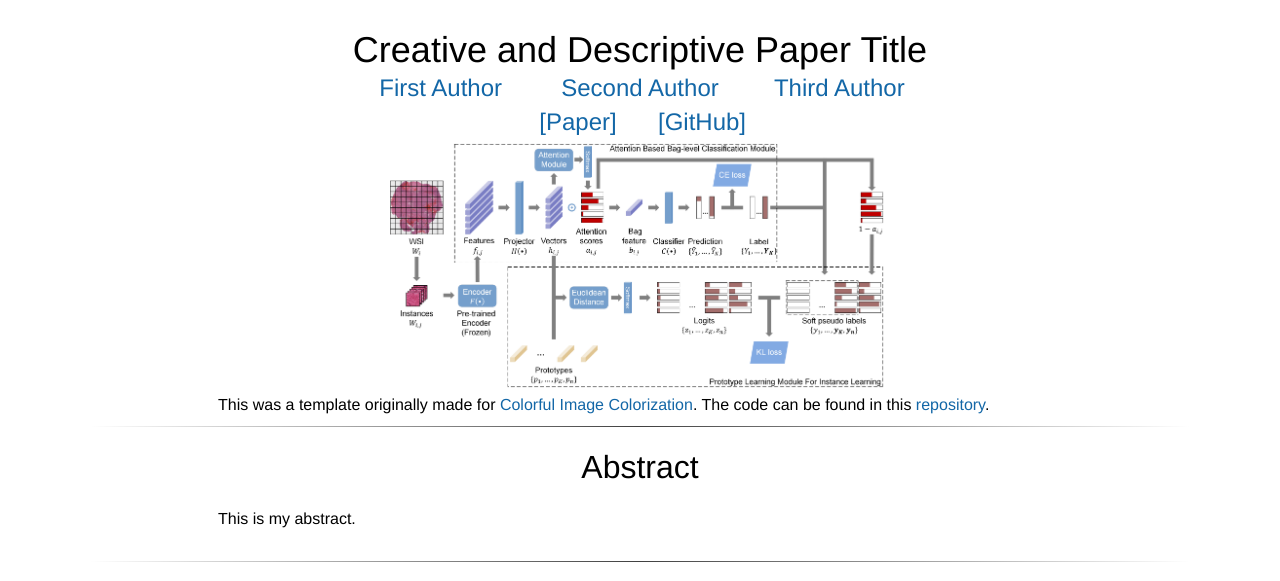
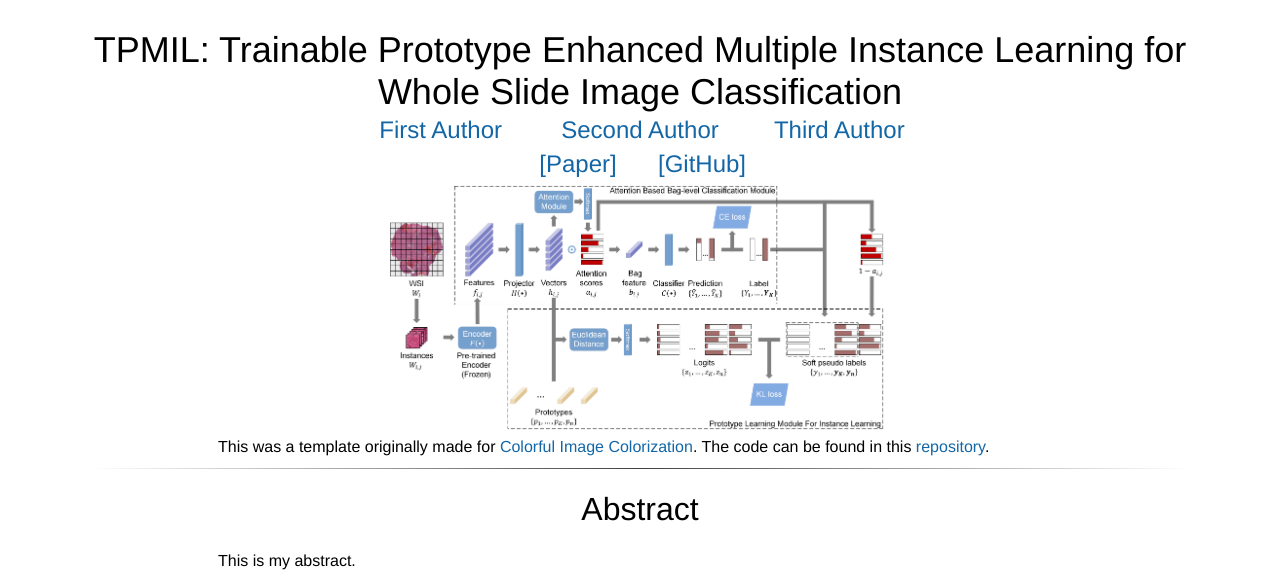
Before and after one commit to LitaoYang-Jet/TPMIL, a plain HTML site: page index.html in a window 1280 px wide. Shown: the top 581 px of the page. Drawn offline with Linux system fonts and the light colour scheme; a script that the page names is missing.

Commit message:
Add files via upload

```diff
--- a/index.html
+++ b/index.html
@@ -120,7 +120,7 @@
 <head>
 	<title>TPMIL</title>
 	<meta property="og:image" content="Path to my teaser.png"/> <!-- Facebook automatically scrapes this. Go to https://developers.facebook.com/tools/debug/ if you update and want to force Facebook to rescrape. -->
-	<meta property="og:title" content="TPMIL: Trainable Prototype Enhanced Multiple Instance Learning for Whole Slide Image Classification" />
+	<meta property="og:title" content="Creative and Descriptive Paper Title." />
 	<meta property="og:description" content="Paper description." />
 
 	<!-- Get from Google Analytics -->
@@ -138,7 +138,7 @@
 <body>
 	<br>
 	<center>
-		<span style="font-size:36px">Creative and Descriptive Paper Title</span>
+		<span style="font-size:36px">TPMIL: Trainable Prototype Enhanced Multiple Instance Learning for Whole Slide Image Classification</span>
 		<table align=center width=600px>
 			<table align=center width=600px>
 				<tr>
```
